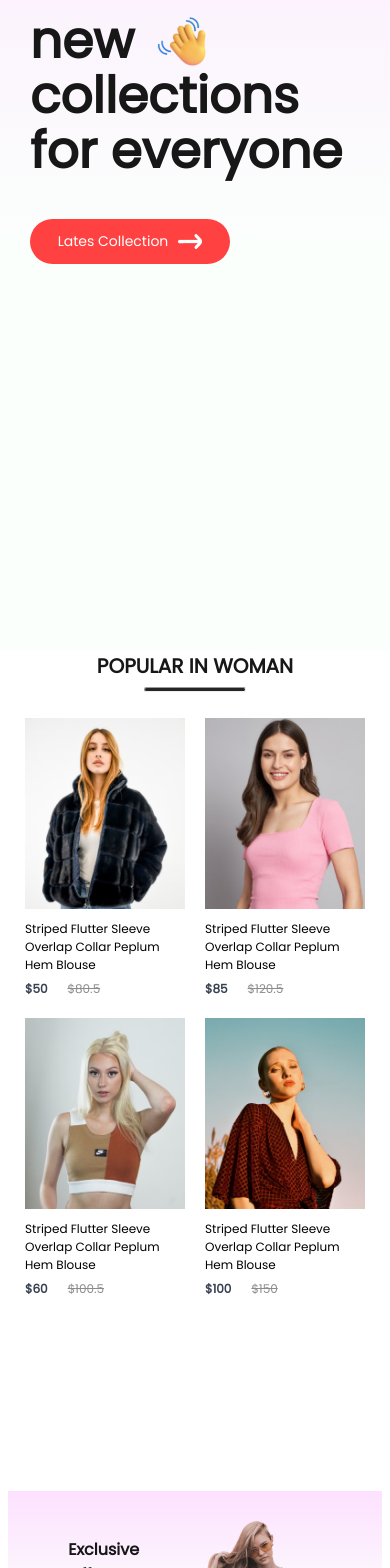
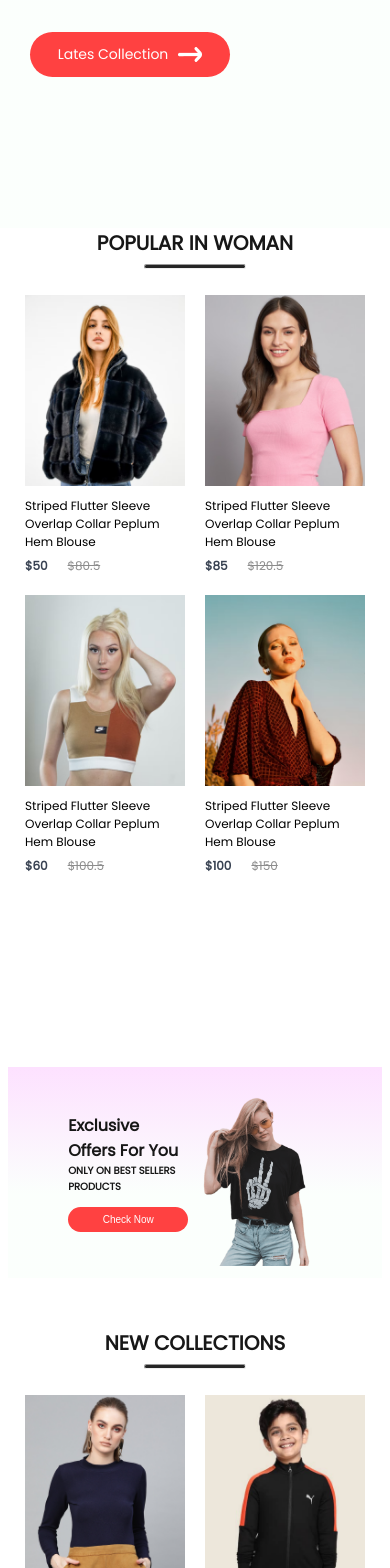
Before and after one commit to crescowboy/Keymashop-F, a React (Create React App) app: page / in a window 390 px wide. Shown: the part 432-2000 px from the top of the page. Built offline with nearby package versions, Linux system fonts and the light colour scheme.

Commit message:
Hero responsive

```diff
--- a/src/Components/Hero/Hero.css
+++ b/src/Components/Hero/Hero.css
@@ -107,6 +107,11 @@
 }
 
 @media(max-width:800px){
+    .hero{
+        height: 70vh;
+        padding-top: 0px;
+        padding-bottom: 0px;
+    }
     .hero-left{
         padding-left: 30px;
     }
--- a/src/Components/Item/Item.css
+++ b/src/Components/Item/Item.css
@@ -2,7 +2,7 @@
     width: 280px;
 }
 .item img{
-    width: 200px;
+    width: 280px;
 }
 .item p{
     margin: 6px 0px;
@@ -32,6 +32,9 @@
         width: 220px;
         font-size: 14px;
     }
+    /* .item p{
+        color: blue;
+    } */
     .item img{
         width: 220px;
     }
@@ -83,3 +86,12 @@
     }
 
 }
+
+@media(min-width:2000px){
+    .item{
+        width: 380px;
+    }
+    .item img{
+        width: 380px;
+    }
+}
--- a/src/Components/NewCollections/NewCollections.css
+++ b/src/Components/NewCollections/NewCollections.css
@@ -24,10 +24,10 @@
 }
 @media(max-width:1280px){
 
-    .new_collections h1{
+    .new-collections h1{
         font-size: 40px;
     }
-    .new_collections hr{
+    .new-collections hr{
         width: 160px;
         height: 4px;
     }
@@ -39,10 +39,10 @@
 
 @media(max-width:1024px){
 
-    .new_collections h1{
+    .new-collections h1{
         font-size: 30px;
     }
-    .new_collections hr{
+    .new-collections hr{
         width: 120px;
         height: 3px;
     }
@@ -53,13 +53,13 @@
 }
 
 @media(max-width:800px){
-    .new_collections{
+    .new-collections{
         gap: 6px;
     }
-    .new_collections h1{
+    .new-collections h1{
         font-size: 20px;
     }
-    .new_collections hr{
+    .new-collections hr{
         width: 100px;
     }
     .collections{
@@ -68,7 +68,6 @@
 }
 
 @media(max-width:500px){
-
     .collections{
         display: grid;
         grid-template-columns: 1fr 1fr;
--- a/src/Pages/CSS/ShopCategory.css
+++ b/src/Pages/CSS/ShopCategory.css
@@ -3,11 +3,14 @@
     margin: 30px auto;
     width: 82%;
 }
+
 .shopcategory-indexSort{
     display: flex;
     margin: 0px 170px;
     justify-content: space-between;
     align-items: center;
+    width: 78%;
+
 }
 .shopcategory-sort{
     padding: 10px 20px;
@@ -18,10 +21,11 @@
     font-weight: 600;
 }
 .shopcategory-products{
-    margin: 20px 70px;
+    margin: 10px auto;
     display: grid;
     grid-template-columns: 1fr 1fr 1fr 1fr;
     row-gap: 80px;
+    width: 82%;
 }
 .shopcategory-loadmore{
     display: flex;
@@ -89,3 +93,20 @@
         grid-template-columns: 1fr 1fr;
     }
 }
+
+/* @media(min-width:1800px){
+    .shopcategory-indexSort{
+        display: flex;
+        margin: auto;
+        justify-content: space-between;
+        align-items: center;
+        width: 78%;
+
+    }
+    .shopcategory-sort{
+        padding: 10px 20px;
+        border-radius: 40px;
+        border: 1px solid #888;
+        margin-right: 220PX;
+    }
+} */
--- a/src/Pages/Shop.jsx
+++ b/src/Pages/Shop.jsx
@@ -7,7 +7,7 @@ import NewsLetter from '../Components/NewsLetter/NewsLetter'
 
 const Shop = () => {
   return (
-    <div>
+    <div className='shop'>
         <Hero/>
         <Popular/>
         <Offers/>
```
Also changed, not shown: src/index.css (line endings or trailing spaces).
